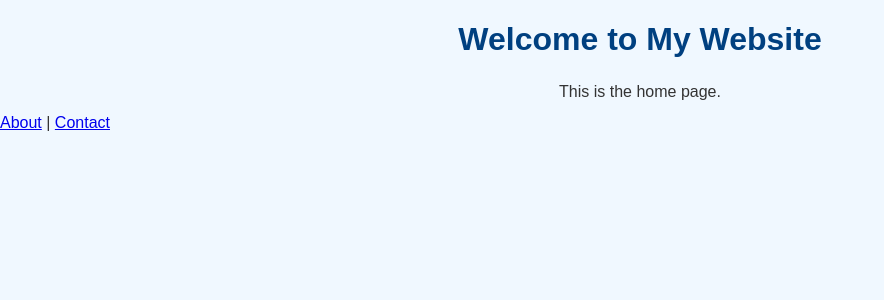
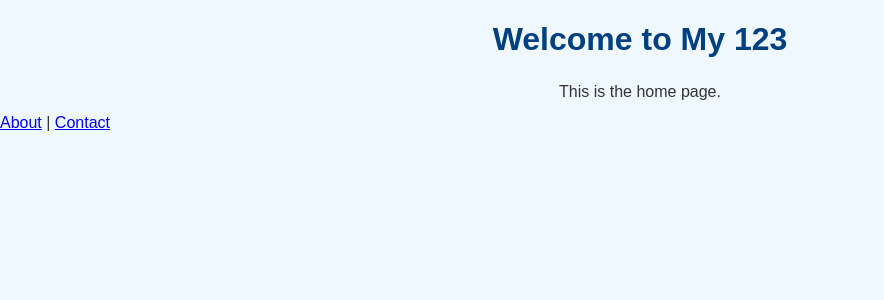
Before and after one commit to vdthirumurugan12-web/my-first-app-, a Flask app: page / in a window 1280 px wide. Shown: the top 300 px of the page, without its empty margins (0-884 px from the left). Run offline with Flask 3, Linux system fonts and the light colour scheme.

Commit message:
the first

```diff
--- a/templates/index.html
+++ b/templates/index.html
@@ -7,7 +7,7 @@
     <link rel="stylesheet" type="text/css" href="/static/style.css">
 </head>
 <body>
-    <h1>Welcome to My Website</h1>
+    <h1>Welcome to My 123</h1>
     <p>This is the home page.</p>
     <a href="/about">About</a> | <a href="/contact">Contact</a>
 </body>
```
